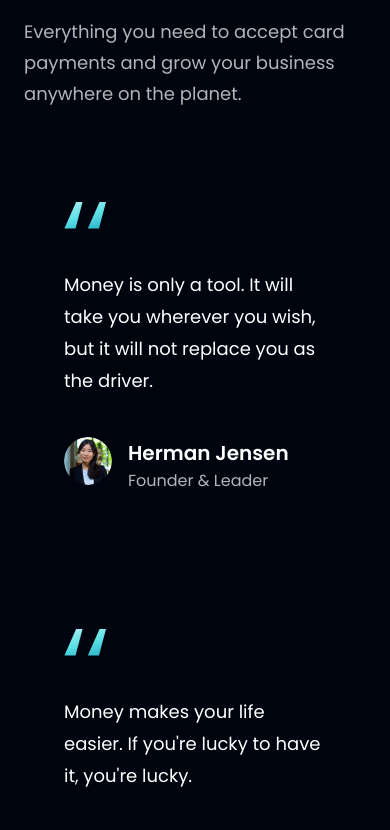
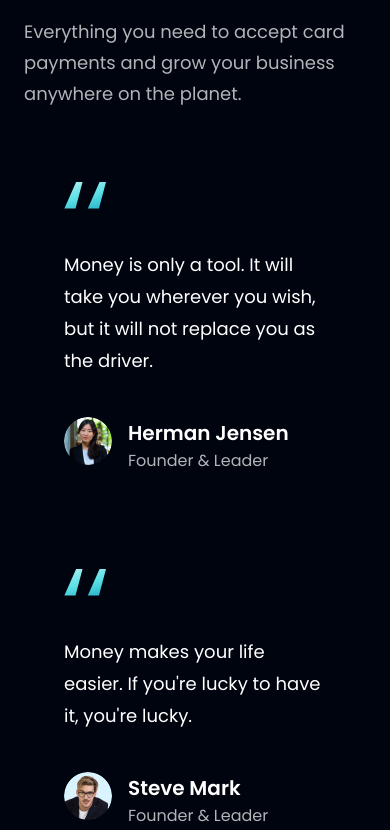
Before and after one commit to xqudee/Bank-Landing, a React (Vite) app: page / in a window 390 px wide. Shown: the part 4740-5570 px from the top of the page. Built offline with nearby package versions, Linux system fonts and the light colour scheme.

Commit message:
Update FeedbackCard.jsx

```diff
--- a/src/components/FeedbackCard.jsx
+++ b/src/components/FeedbackCard.jsx
@@ -3,7 +3,7 @@ import { quotes } from '../assets'
 
 const FeedbackCard = ({ content, name, title, img }) => {
   return (
-    <div className='flex justify-between flex-col px-10 py-12 rounded-[20px] max-w-[370px] my-5 feedback-card'>
+    <div className='flex justify-between flex-col px-10 py-12 rounded-[20px] max-w-[370px] md:my-5 my-0 feedback-card'>
       <div className='absolute z-[0] w-[60%] h-[60%] -right-[50%] rounded-full blue_gradient' />
 
       <img src={quotes} alt='double_quotes' className='w-[42px] h-[27px] object-contain' />
```
